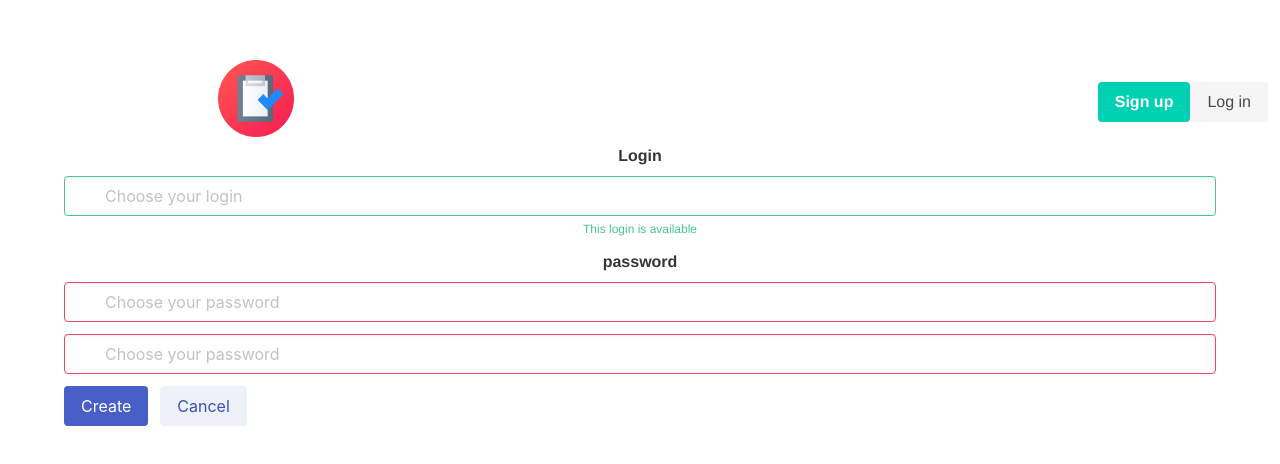
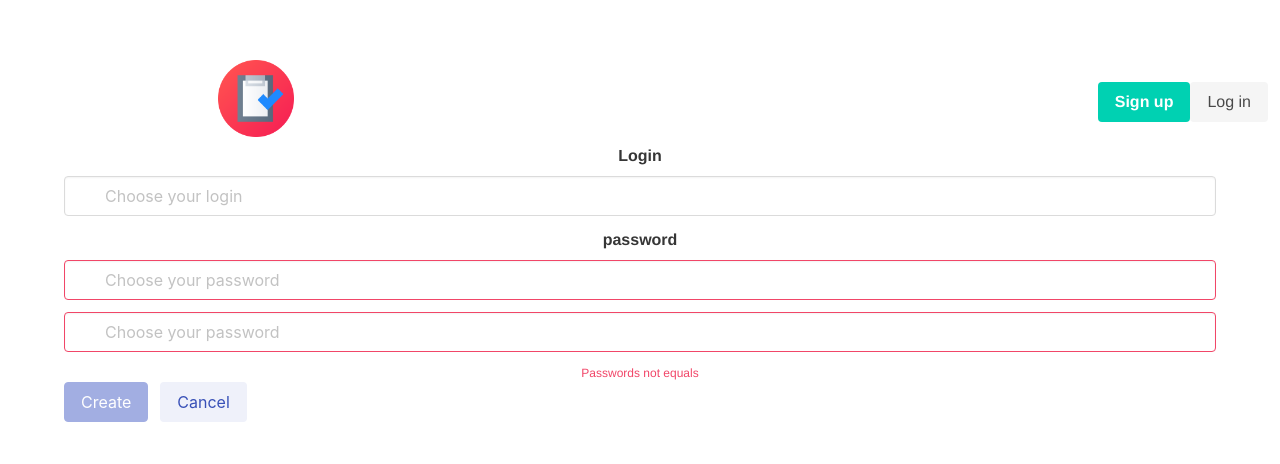
Before and after one commit to brunjustine/vuejs-front-todo, a Vue app in the folder todo-list-front/: page /signup in a window 1280 px wide. Shown: the top 464 px of the page. Built offline with nearby package versions, Linux system fonts and the light colour scheme.

Commit message:
login duplicate catch

```diff
--- a/todo-list-front/src/views/SignUp.vue
+++ b/todo-list-front/src/views/SignUp.vue
@@ -3,7 +3,7 @@
         <div class="field">
             <label class="label">Login</label>
             <div class="control has-icons-left has-icons-right" >
-                <input class="input is-success" type="text" placeholder="Choose your login" v-model="login">
+                <input class="input" type="text" placeholder="Choose your login" v-model="login">
                 <span class="icon is-small is-left">
                     <i class="fas fa-user"></i>
                 </span>
@@ -11,7 +11,7 @@
                     <i class="fas fa-check"></i>
                 </span>
             </div>
-            <p class="help is-success">This login is available</p>
+            <p class="help is-danger" v-if="is_duplicate">Login already exists</p>
         </div>
 
         <div class="field">
@@ -62,27 +62,21 @@ export default {
     data() {
         return {
                 login : '',
+                is_duplicate : false,
                 pwd : '',
                 pwd_check : '',
                 errors: [],
-                is_equals : this.pwd == this.pwd_check
+                is_equals : false
         }
     },
     methods : {
-        //hashPwd : function (pwd) {
-        //    const saltRounds = 10;
-        //    const salt = bcrypt.genSaltSync(saltRounds);
-        //    const hash = bcrypt.hashSync(pwd, salt);
-        //    console.log(hash)
-        //    console.log(salt)
-        //    return hash
-        //},
-        createUser : function () {
+        async createUser() {
+            this.checkLogin()
+            if (!this.is_duplicate) {
                 try {
-                axios.post(`http://0.0.0.0:5000/api/account`,
+                    await axios.post(`http://0.0.0.0:5000/api/account`,
                     {
                         login : this.login,
-                    //password: this.hashPwd(this.pwd)
                         password:this.pwd
                     }).then(function( response ){
                         console.log(response.data.data)
@@ -94,22 +88,45 @@ export default {
 
                     }.bind(this));
                 } catch (e) {
+                    alert("Error : "+e)
                     this.errors.push(e)
+                }
             }
         },
         reset : function () {
-            console.log(this.pwd)
-            console.log(this.pwd_check)
-            console.log(this.is_equals)
+            this.pwd =''
+            this.pwd_check =''
+            this.login =''
+        },
+        checkLogin: function () {
+            this.is_duplicate = false
+            axios.get(`http://0.0.0.0:5000/api/account`)
+                .then(response => {
+                    response.data.data.forEach(user => {
+                        if (user['login']==this.login) {
+                            return this.is_duplicate = true
                         }
-
+                    })
+                })
+                .catch(error => {this.errors.push(error)})
+            console.log("duplicate : "+this.is_duplicate)
+        },
+        checkPwd : function () {
+            return this.pwd != ''
+        }
     },
     watch: {
         pwd: function (val) {
             this.is_equals = val == this.pwd_check
+            if (val == '') {
+                this.is_equals = false
+            }
         },
         pwd_check: function (val) {
             this.is_equals = this.pwd == val
+            if (val == '') {
+                this.is_equals = false
+            }
         }
     }
 }
```
Also changed, not shown: 1 other file (tests, documents, lock files or other folders). Lines whose indentation alone changed are shown as unchanged.
